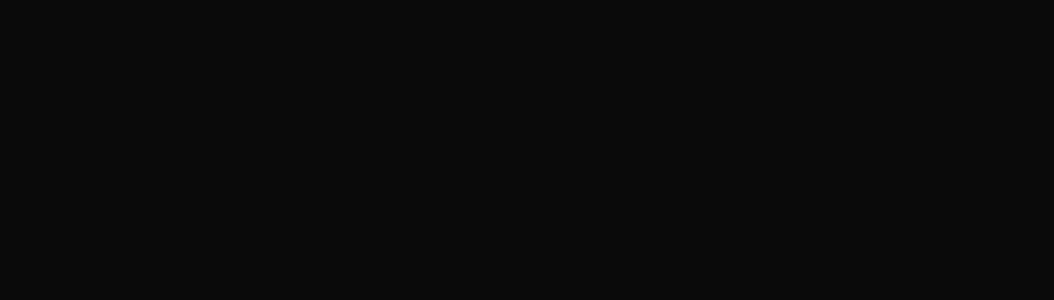
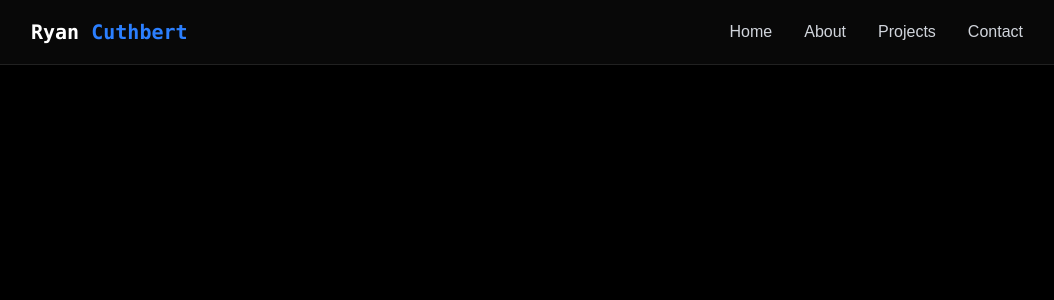
Before and after one commit to Ryan3389/Ryan-Cuthbert-Portfolio, a React (Vite) app: page / in a window 1280 px wide. Shown: the top 300 px of the page, without its empty margins (113-1167 px from the left). Built offline with nearby package versions, Linux system fonts and the light colour scheme.

Commit message:
added navbar

```diff
--- a/src/App.jsx
+++ b/src/App.jsx
@@ -1,5 +1,7 @@
 import { useState } from "react"
 import { LoadingScreen } from "./components/LoadingScreen"
+import Navbar from "./components/Navbar"
+
 import './index.css'
 function App() {
   const [isLoaded, setIsLoaded] = useState(false)
@@ -7,7 +9,9 @@
   return (
     <>
       {!isLoaded && <LoadingScreen onComplete={() => setIsLoaded(true)} />}
-      <main></main>
+      <main className={`min-h-screen transition-opacity duration-700 ${isLoaded ? "opacity-100" : "opacity-0"} bg-black text-gray-100`}>
+        <Navbar />
+      </main>
       {/* <LoadingScreen /> */}
     </>
   )
--- a/src/components/LoadingScreen.jsx
+++ b/src/components/LoadingScreen.jsx
@@ -2,7 +2,7 @@
 
 export const LoadingScreen = ({ onComplete }) => {
     const [text, setText] = useState("")
-    const fullText = "<Hello, World />"
+    const fullText = "< Ryan Cuthbert />"
 
     useEffect(() => {
         let index = 0;
@@ -20,13 +20,14 @@
         return () => clearInterval(interval)
     }, [onComplete]);
     return (
-        <div className="fixed inset-0 z-50 bg-black text-gray-100 flex flex-col items-center justify-center">
+
+        <section className="fixed inset-0 z-50 bg-black text-gray-100 flex flex-col items-center justify-center">
             <div className="mb-4 text-4xl font-mono font-bold">{text} <span className="animate-blink ml-1"> | </span></div>
 
-            <div className="w-[200] h-[2px] bg-gray-800 rounded relative overflow-hidden">
+            <div className="w-[200px] h-[2px] bg-gray-800 rounded relative overflow-hidden">
                 <div className="w-[40%] h-full bg-blue-500 shadow-[0_0_15px_#3b82f6] animate-loading-bar"></div>
             </div>
 
-        </div>
+        </section>
     )
 }
--- /dev/null
+++ b/src/components/Navbar.jsx
@@ -0,0 +1,21 @@
+function Navbar() {
+    return (
+        <nav className="fixed top-0 w-full z-40 bg-[rgba(10,10,10,0.8)] backdrop:blur-lg border-b border-white/10 shadow-lg">
+            <article className="max-w-5xl mx-auto px-4">
+                <div className="flex justify-between items-center h-16">
+                    <a href="#home" className="font-mono text-xl font-bold text-white">Ryan <span className="text-blue-500">Cuthbert</span>
+                    </a>
+
+                    <div className="hidden md:flex items-center space-x-8">
+                        <a href="#home" className="text-gray-300 hover:text-white transition-colors">Home</a>
+                        <a href="#about" className="text-gray-300 hover:text-white transition-colors">About</a>
+                        <a href="#projects" className="text-gray-300 hover:text-white transition-colors">Projects</a>
+                        <a href="#contact" className="text-gray-300 hover:text-white transition-colors">Contact</a>
+                    </div>
+                </div>
+            </article>
+        </nav>
+    )
+}
+
+export default Navbar
--- a/src/index.css
+++ b/src/index.css
@@ -22,6 +22,22 @@
     }
   }
 
+  .animate-blink {
+    animation: blink 0.8s step-end infinite;
+  }
+
+
+  @keyframes loading {
+    0% {
+      transform: translateX((-100%));
+    }
+
+    100% {
+      transform: translateX(250%);
+    }
+
+  }
+
   .animate-loading-bar {
     animation: loading 0.8s ease infinite;
   }
```
